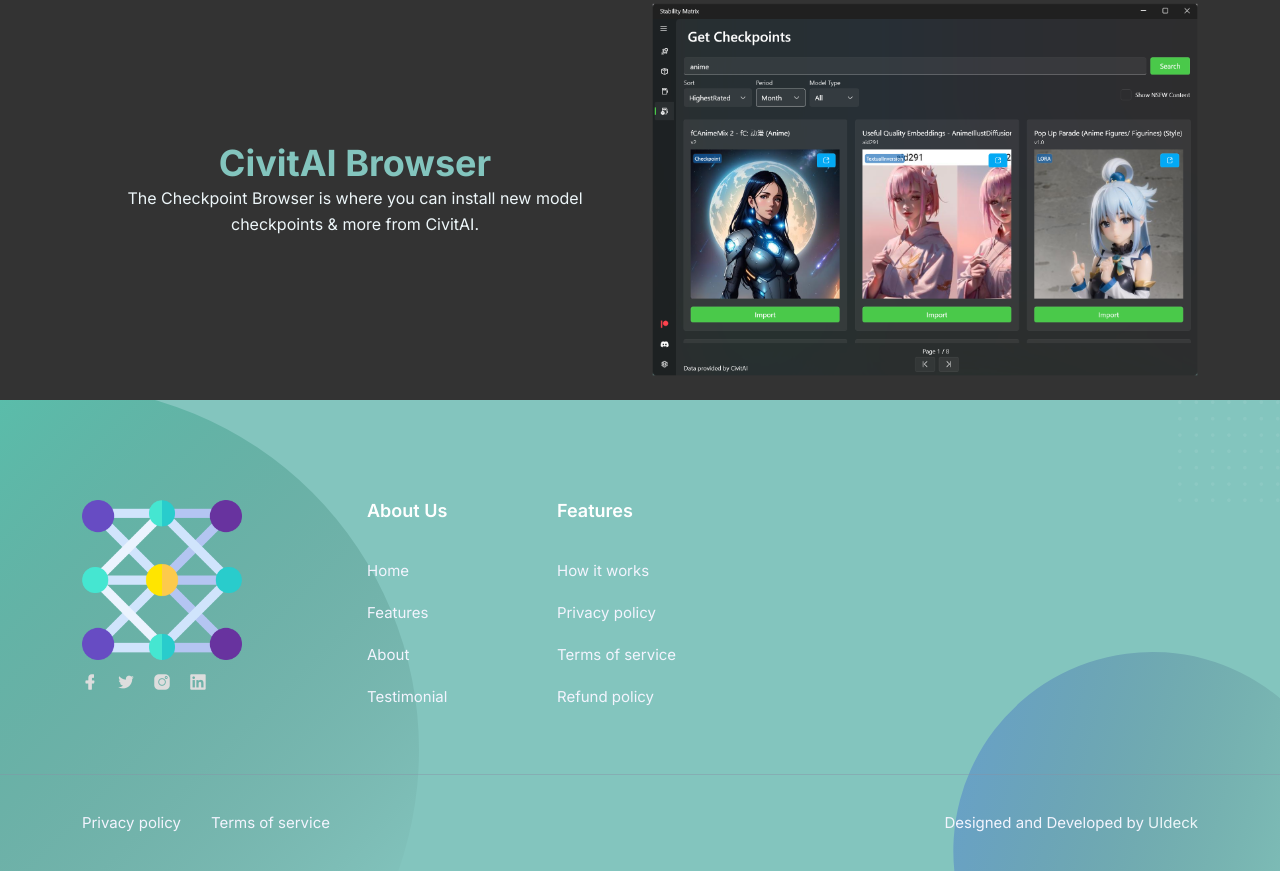
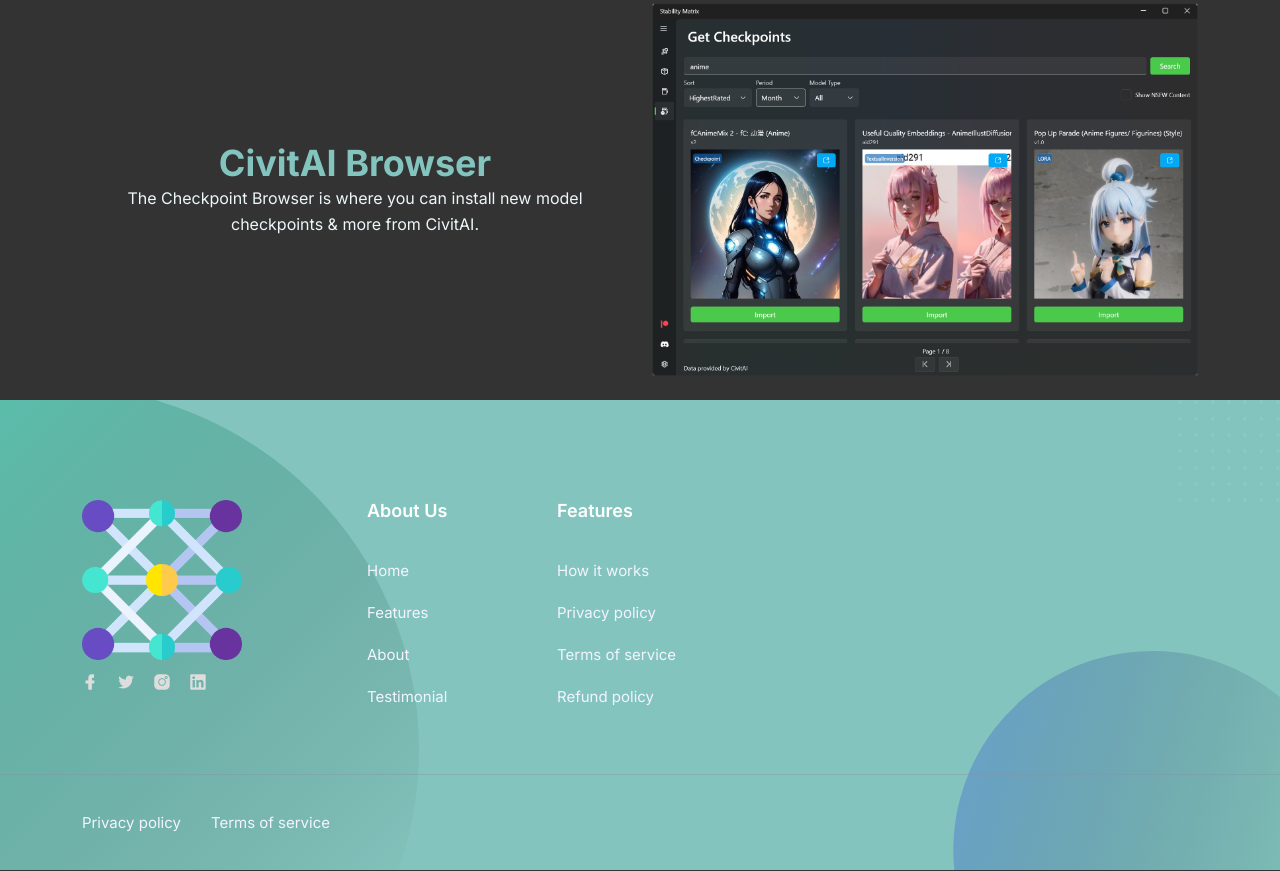
Before and after one commit to LykosAI/lykosai.github.io, a plain HTML site: page index.html in a window 1280 px wide. Shown: the part 3802-4673 px from the top of the page. Drawn offline with Linux system fonts and the light colour scheme.

Commit message:
remove template stuff

```diff
--- a/index.html
+++ b/index.html
@@ -1004,12 +1004,6 @@
                 </li>
               </ul>
             </div>
-            <div class="col-md-4">
-              <p class="ud-footer-bottom-right">
-                Designed and Developed by
-                <a href="https://uideck.com" rel="nofollow">UIdeck</a>
-              </p>
-            </div>
           </div>
         </div>
       </div>
```
Also changed, not shown: 1 other file.
